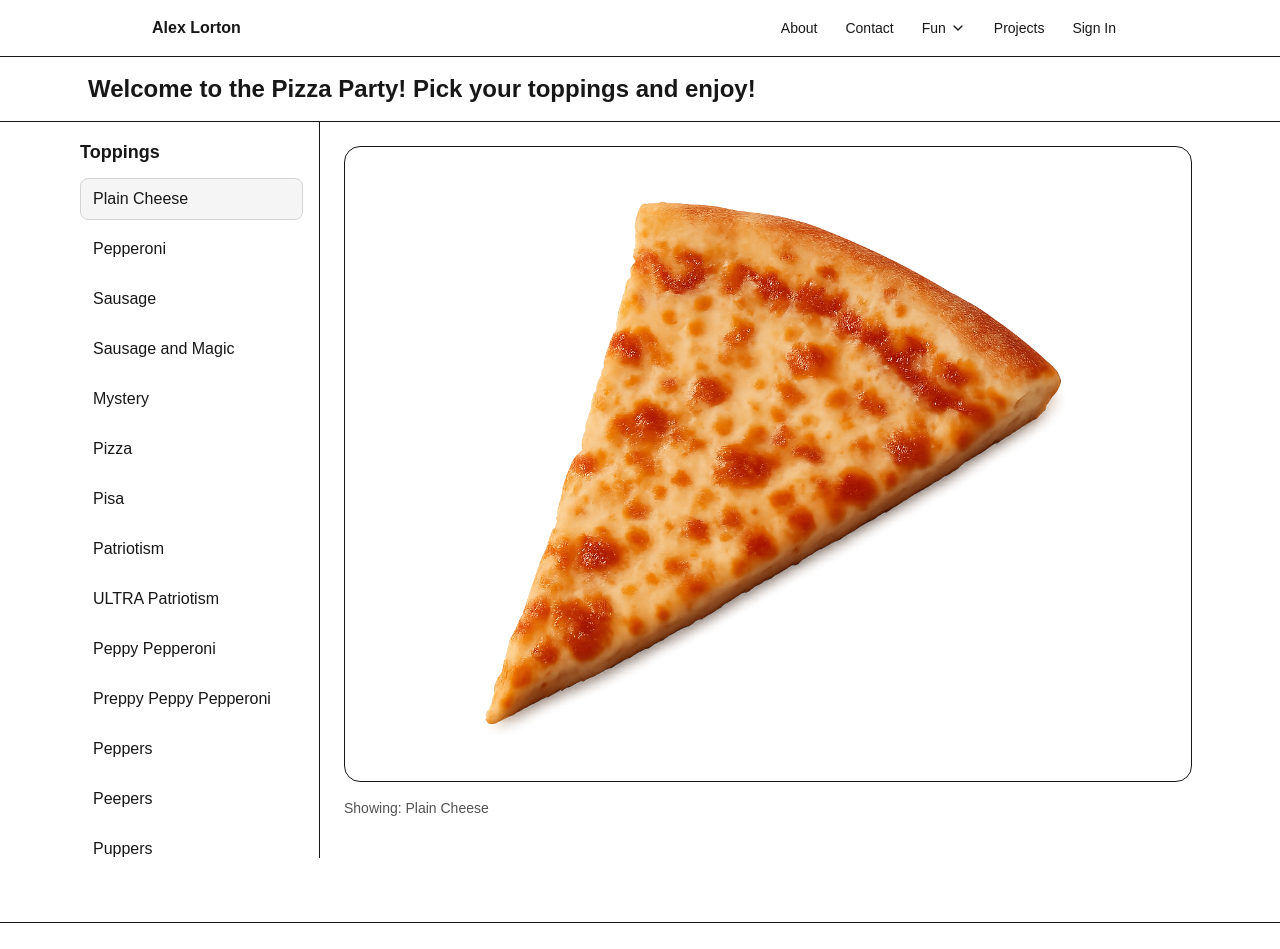
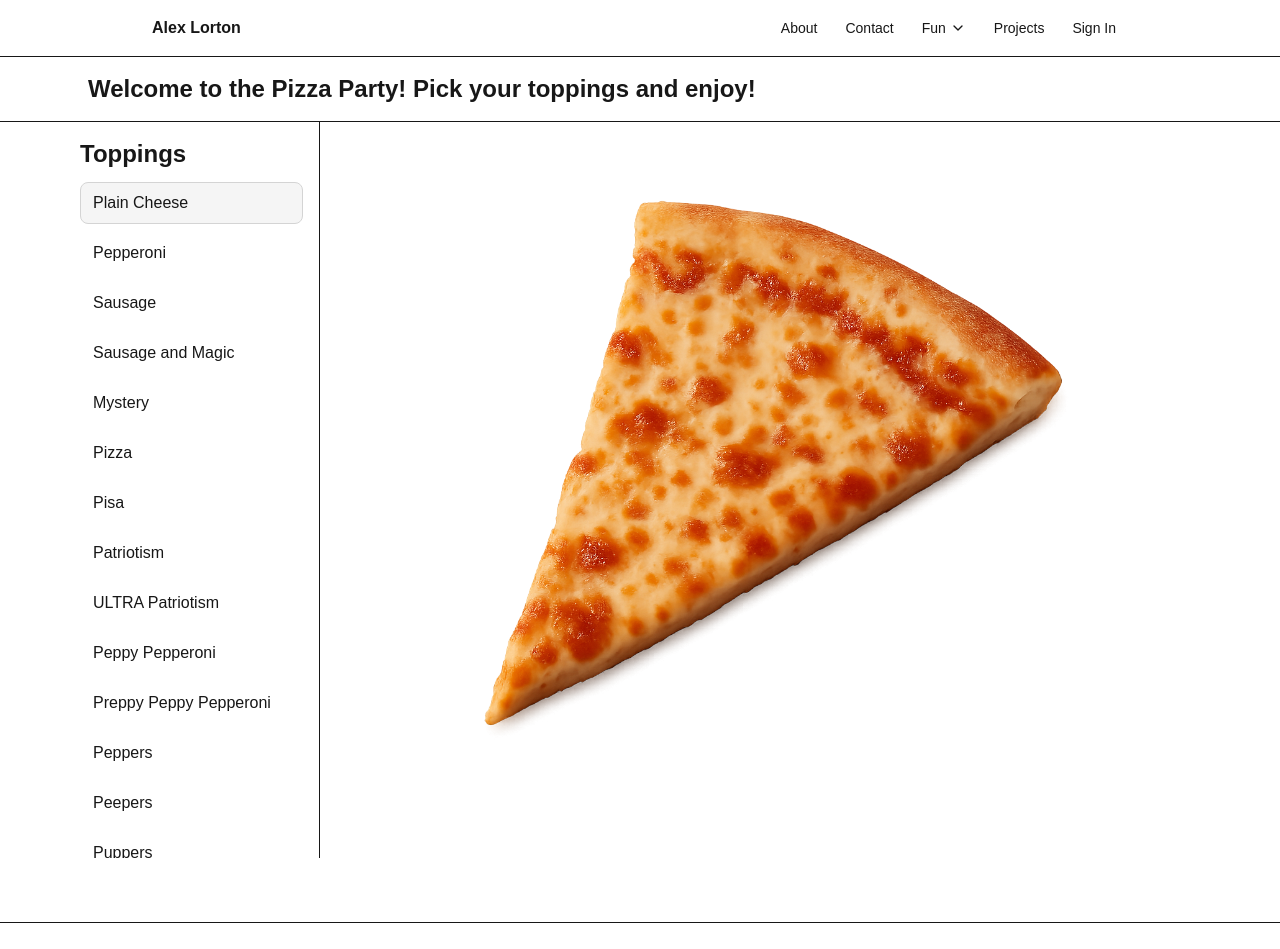
Before and after one commit to alorton27/alexlorton-site, a Next.js app in the folder mysite/: page /fun/pizza-party in a window 1280 px wide. Shown: the top 949 px of the page. Built offline with nearby package versions, Linux system fonts and the light colour scheme.

Commit message:
Pizza Party: mobile slide-out drawer for toppings

```diff
--- a/mysite/app/fun/pizza-party/page.tsx
+++ b/mysite/app/fun/pizza-party/page.tsx
@@ -4,14 +4,9 @@
 import NextImage from "next/image";
 import { useEffect, useState } from "react";
 
-type Topping = {
-  key: string;
-  label: string;
-  src: string;
-  alt: string;
-};
+type Topping = { key: string; label: string; src: string; alt: string };
 
-// Map each topping to an image path in /public/pizza/
+// Map each topping to an image path in /public/pizza/ (PNG versions)
 const TOPPINGS: Topping[] = [
   { key: "pepperoni", label: "Pepperoni", src: "/pizza/pepperoni.png", alt: "Pepperoni pizza" },
   { key: "sausage", label: "Sausage", src: "/pizza/sausage.png", alt: "Sausage pizza" },
@@ -57,9 +52,9 @@ export default function PizzaPartyPage() {
     setMobileOpen(false);
   }
 
-  const sidebar = (
+  const Sidebar = (
     <nav className="h-full w-64 shrink-0 border-r bg-white/95 dark:bg-neutral-900/95 p-4 overflow-y-auto">
-      <h2 className="text-lg font-semibold mb-3">Toppings</h2>
+      <h2 className="text-2xl font-bold mb-3">Toppings</h2>
       <button
         onClick={() => setCurrent(BASE_PIZZA)}
         className={`w-full text-left px-3 py-2 rounded-lg mb-2 border ${
@@ -94,6 +89,7 @@ export default function PizzaPartyPage() {
       {/* Header */}
       <header className="border-b bg-white/80 dark:bg-neutral-900/70">
         <div className="mx-auto max-w-6xl px-4 sm:px-6 py-4 flex items-center gap-3">
+          {/* Mobile drawer toggle */}
           <button
             className="md:hidden rounded-lg border px-3 py-1.5 text-sm hover:bg-neutral-100 dark:hover:bg-neutral-800"
             onClick={() => setMobileOpen((v) => !v)}
@@ -110,28 +106,32 @@ export default function PizzaPartyPage() {
 
       {/* Layout */}
       <div className="mx-auto max-w-6xl flex">
-        {/* Desktop sidebar */}
+        {/* Desktop sidebar (sticky) */}
         <aside id="pizza-sidebar" className="hidden md:block sticky top-[64px] h-[calc(100vh-64px)]">
-          {sidebar}
+          {Sidebar}
         </aside>
 
         {/* Mobile drawer */}
+        <div
+          className={`md:hidden fixed top-[64px] bottom-0 left-0 z-40 transform transition-transform duration-300 ${
+            mobileOpen ? "translate-x-0" : "-translate-x-full"
+          }`}
+          aria-hidden={!mobileOpen}
+        >
+          <div className="h-full w-72 shadow-xl">{Sidebar}</div>
+        </div>
+        {/* Backdrop */}
         {mobileOpen && (
-          <div className="md:hidden fixed inset-0 z-30">
-            <button
-              className="absolute inset-0 bg-black/30"
-              onClick={() => setMobileOpen(false)}
-              aria-label="Close toppings"
-            />
-            <div className="absolute left-0 top-[64px] bottom-0 z-40">
-              <div className="h-full">{sidebar}</div>
-            </div>
-          </div>
+          <button
+            className="md:hidden fixed inset-0 top-[64px] bg-black/30 z-30"
+            onClick={() => setMobileOpen(false)}
+            aria-label="Close toppings"
+          />
         )}
 
         {/* Image stage */}
         <section className="flex-1 p-4 sm:p-6">
-          <div className="relative w-full aspect-square sm:aspect-[4/3] rounded-2xl border bg-white dark:bg-neutral-950 overflow-hidden">
+          <div className="relative w-full aspect-square sm:aspect-[4/3] rounded-2xl bg-white dark:bg-neutral-950 overflow-hidden">
             <NextImage
               key={current.src}
               src={current.src}
@@ -141,10 +141,6 @@ export default function PizzaPartyPage() {
               priority
             />
           </div>
-
-          <div className="mt-4 text-sm text-neutral-600 dark:text-neutral-400">
-            Showing: <span className="font-medium">{current.label}</span>
-          </div>
         </section>
       </div>
     </main>
```
